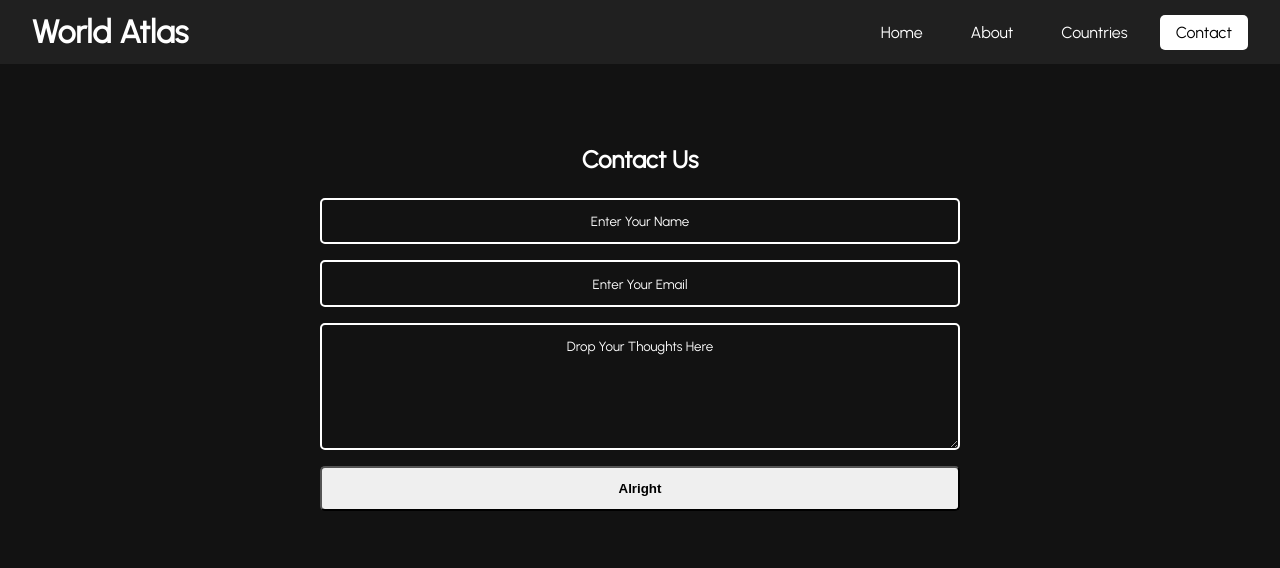
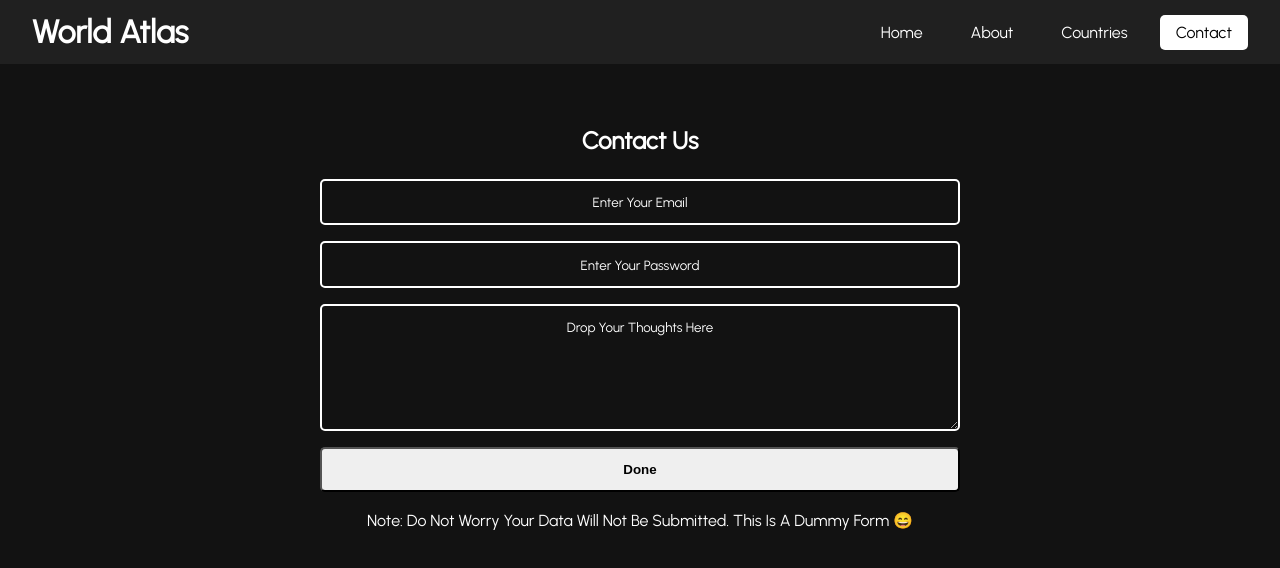
Before and after one commit to mdtabrezhossain/world-atlas, a React (Vite) app: page /contact in a window 1280 px wide. Shown: the top 568 px of the page. Built offline with nearby package versions, Linux system fonts and the light colour scheme.

Commit message:
added functionality to contact form

```diff
--- a/src/components/UI/About/Card.css
+++ b/src/components/UI/About/Card.css
@@ -5,8 +5,9 @@
     gap: 2em;
     padding: 2em;
     border-radius: 5px;
+    border: 2px solid #000000;
+    backdrop-filter: blur(5px);
     transition: all 0.2s ease;
-    border: 2px solid #000000;
 }
 
 .card_title {
@@ -19,8 +20,5 @@
 }
 
 .card:hover {
-    background: #111111;
-    color: #ffffff;
-    border: 2px solid #ffffff;
-    border-radius: 25px;
+    transform: scale(1.05);
 }
--- a/src/components/UI/Contact/Contact.css
+++ b/src/components/UI/Contact/Contact.css
@@ -6,7 +6,7 @@
     flex-direction: column;
     justify-content: center;
     align-items: center;
-
+    text-align: center;
 }
 
 .form_title {
@@ -22,15 +22,16 @@
 }
 
 .form_input {
+    background-color: inherit;
+    font-family: inherit;
+    text-align: center;
+    word-wrap: break-word;
     width: 100%;
-    text-align: center;
     padding: 1em;
-    background-color: inherit;
+    color: #ffffff;
     border: 2px solid #ffffff;
     border-radius: 5px;
     transition: all 0.3s ease;
-    font-family: inherit;
-    word-wrap: break-word;
 }
 
 .form_input::placeholder {
--- a/src/components/UI/Contact/Contact.jsx
+++ b/src/components/UI/Contact/Contact.jsx
@@ -1,22 +1,45 @@
-import React from "react";
+import React, { useActionState } from "react";
 import "./Contact.css";
+import { useNavigate } from "react-router-dom";
+
 export default function Contact() {
+    const [state, formAction, isPending] = useActionState(formSubmit);
+    const navigate = useNavigate();
+
+    function formSubmit(prevFormData, formData) {
+        return new Promise((resolve) => {
+            setTimeout(() => {
+                const userEmail = formData.get("userEmail");
+                const userPassword = formData.get("userPassword");
+                const userMessage = formData.get("userMessage");
+                const user = {
+                    email: userEmail,
+                    password: userPassword,
+                    message: userMessage || ""
+                }
+                resolve(console.log(user));
+            }, 1000);
+            navigate("/home");
+        });
+    }
     return (
         <>
             <div className="form-container">
                 <p className="form_title font-bold">Contact Us</p>
-                <form action="" className="form">
-                    <input type="text" className="form_input" placeholder="Enter Your Name" required />
-                    <input type="text" className="form_input" placeholder="Enter Your Email" required />
+                <form action={formAction} className="form">
+                    <input name="userEmail" type="text" className="form_input" placeholder="Enter Your Email" required />
+                    <input name="userPassword" type="text" className="form_input" placeholder="Enter Your Password" required />
                     <textarea
+                        name="userMessage"
                         className="form_input"
                         rows="6"
                         placeholder="Drop Your Thoughts Here"
                         autoComplete="off"
                     ></textarea>
-                    <button className="form_button">Alright</button>
-                </form>
-            </div>
+                    <button className="form_button" disabled={isPending}>Done</button>
+                </form><br />
+                <p>Note: Do Not Worry Your Data Will Not Be Submitted. This Is A Dummy Form {"😄"}</p>
+            </div >
         </>
     )
 }
--- a/src/components/UI/Header/Header.css
+++ b/src/components/UI/Header/Header.css
@@ -44,6 +44,7 @@
 }
 
 .navbar_hamicon {
+    color: #ffffff;
     border-radius: 5px;
     transition: all 0.3s ease;
 }
@@ -51,7 +52,7 @@
 .navbar_hamicon:hover {
     padding: 0.2em;
     background-color: #ffffff;
-    color: black;
+    color: #000000;
 }
 
 
--- a/src/components/UI/Header/Header.jsx
+++ b/src/components/UI/Header/Header.jsx
@@ -13,6 +13,7 @@ export default function Header() {
         return () => {
             window.removeEventListener("resize", handleSetIsOnMobileView);
             document.removeEventListener("click", exitHamMenuInMobile);
+
         };
     }, []);
 
--- a/src/components/UI/Home/Home.css
+++ b/src/components/UI/Home/Home.css
@@ -13,6 +13,11 @@
 .hero_content_title {
     font-size: 3rem;
     margin-bottom: 0.5em;
+    transition: all 0.3s ease;
+}
+
+.hero_content_title:hover {
+    transform: scale(1.1);
 }
 
 .hero_content_button {
@@ -34,10 +39,18 @@
 }
 
 .hero_image {
-    justify-self: center;
     height: 100%;
     width: 100%;
     object-fit: contain;
+    transition: all 0.3s ease;
+}
+
+.hero_image-container {
+    overflow: hidden;
+}
+
+.hero_image:hover {
+    transform: scale(1.1);
 }
 
 
--- a/src/main.jsx
+++ b/src/main.jsx
@@ -20,6 +20,10 @@ const router = createBrowserRouter([
     Component: App,
     errorElement: <ErrorPage />,
     children: [
+      {
+        index: true,
+        Component: Home
+      },
       {
         path: "/home",
         Component: Home
```
